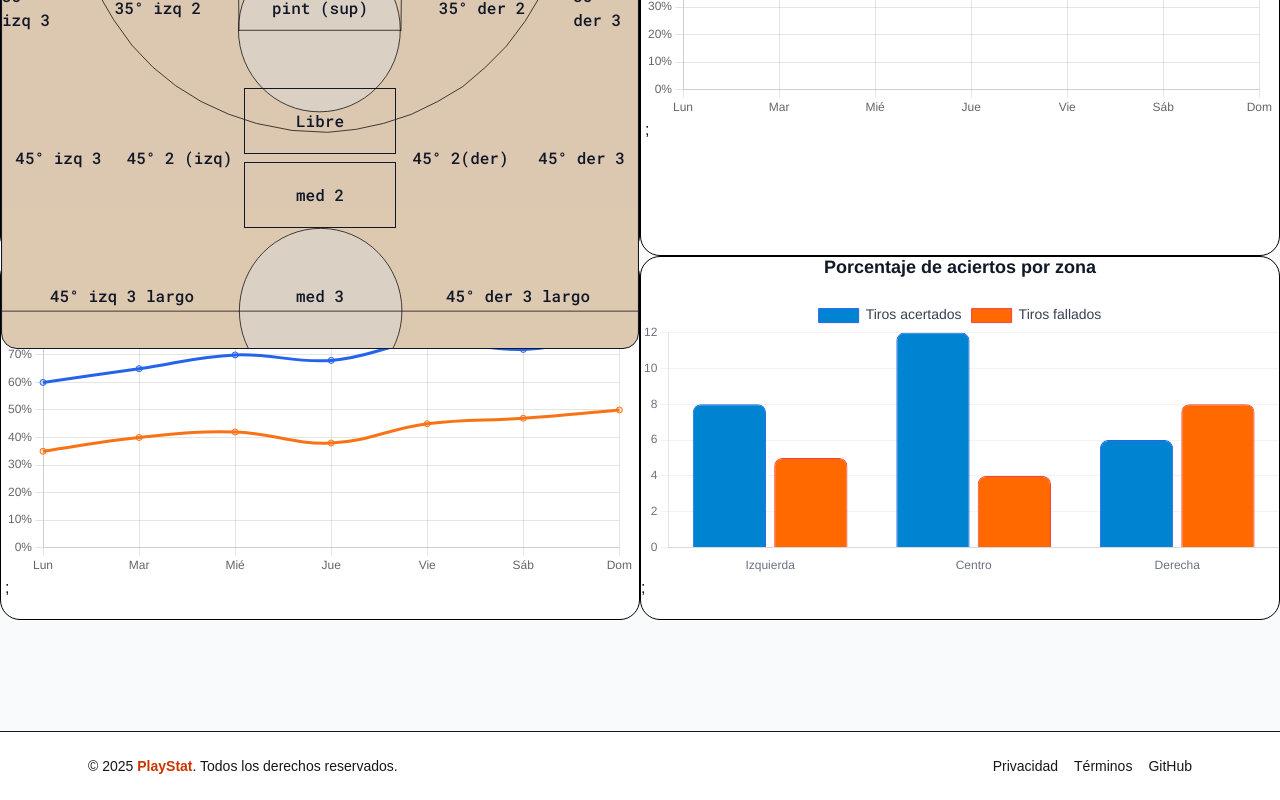
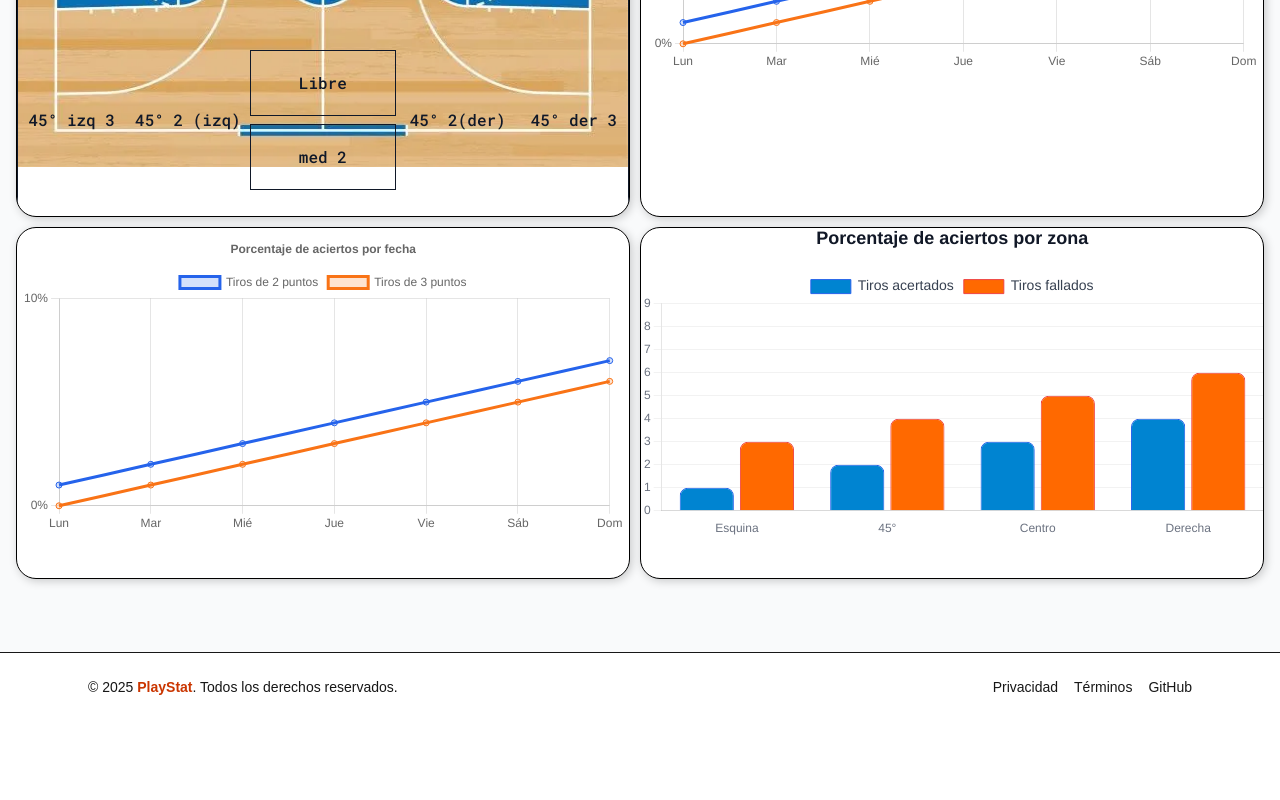
Before and after one commit to MarceloSanchezDev/PlayStat, a Next.js app: page /dashboard in a window 1280 px wide. Shown: the part 555-1355 px from the top of the page. After the commit the page ends 1276 px from the top, so only its background shows below. Built offline with nearby package versions, Linux system fonts and the light colour scheme.

Commit message:
add database

```diff
--- a/src/app/api/hello/route.js
+++ b/src/app/api/hello/route.js
@@ -1,8 +1,9 @@
 import { NextResponse } from "next/server";
-
+import { testFunction } from "../../lib/test.js";
 export async function GET() {
+  const testMessage = testFunction();
   return NextResponse.json({
-    message: "Hola desde la API 👋",
+    message: testMessage,
     at: new Date().toISOString(),
   });
 }
--- a/src/app/components/BarChart.jsx
+++ b/src/app/components/BarChart.jsx
@@ -21,8 +21,12 @@ ChartJS.register(
   Legend
 );
 
-// ⚙️ Opciones del gráfico
-const options = {
+
+
+export default function BarChart({numbers}) {
+  // ⚙️ Opciones del gráfico
+function options() {
+  return {
   responsive: true,
   plugins: {
     legend: {
@@ -53,15 +57,19 @@ const options = {
       grid: { color: "rgba(0,0,0,0.05)" },
     },
   },
+
+}
 };
+const dataM  = numbers?.map(num => num + 2);
 
 // 📊 Datos de ejemplo
-const data = {
-  labels: ["Izquierda", "Centro", "Derecha"],
+function data() {
+  return {
+  labels: ["Esquina", "45°",  "Centro", "Derecha"],
   datasets: [
     {
       label: "Tiros acertados",
-      data: [8, 12, 6],
+      data: numbers,
       backgroundColor: "#0084d1",
       borderColor: "rgba(37, 99, 235, 1)",
       borderWidth: 1,
@@ -69,19 +77,19 @@ const data = {
     },
     {
       label: "Tiros fallados",
-      data: [5, 4, 8],
+      data: dataM,
       backgroundColor: "#ff6900",
       borderColor: "rgba(239, 68, 68, 1)",
       borderWidth: 1,
       borderRadius: 8,
     },
   ],
-};
+}
+}
 
-export default function BarChart() {
   return (
     <div className="chart-container">
-      <Bar data={data} options={options} />;
+      <Bar data={data()} options={options()} />
     </div>
   );
 }
--- a/src/app/components/LineChart.jsx
+++ b/src/app/components/LineChart.jsx
@@ -23,8 +23,14 @@ ChartJS.register(
   Legend
 );
 
-// 🔹 Opciones de configuración
-const options = {
+
+
+
+export default function LineChart({numbers}) {
+  // 🔹 Opciones de
+//  configuración
+function options() {
+  return {
   responsive: true,
   plugins: {
     legend: {
@@ -45,14 +51,16 @@ const options = {
     },
   },
 };
+}
+const dataM =  numbers?.map(num => num - 1)
+ function data(){
 
-// 🔹 Datos del gráfico
-const data = {
+  return {
   labels: ["Lun", "Mar", "Mié", "Jue", "Vie", "Sáb", "Dom"],
   datasets: [
     {
       label: "Tiros de 2 puntos",
-      data: [60, 65, 70, 68, 75, 72, 78],
+      data: numbers,
       borderColor: "rgba(37, 99, 235, 1)", // azul
       backgroundColor: "rgba(37, 99, 235, 0.2)",
       tension: 0.4, // suaviza la línea
@@ -60,7 +68,7 @@ const data = {
     },
     {
       label: "Tiros de 3 puntos",
-      data: [35, 40, 42, 38, 45, 47, 50],
+      data: dataM,
       borderColor: "rgba(249, 115, 22, 1)", // naranja
       backgroundColor: "rgba(249, 115, 22, 0.2)",
       tension: 0.4,
@@ -68,11 +76,10 @@ const data = {
     },
   ],
 };
-
-export default function LineChart() {
+  }
   return (
     <div className="chart-container">
-      <Line data={data} options={options} />;
+      <Line data={data()} options={options()} />
     </div>
   );
 }
--- a/src/app/dashboard/page.jsx
+++ b/src/app/dashboard/page.jsx
@@ -1,10 +1,30 @@
 "use client";
+import { Suspense, useEffect, useState } from "react";
 import BarChart from "../components/BarChart";
 import CanchaZonas from "../components/Basqeut";
 import LineChart from "../components/LineChart";
 import MainComponent from "../components/mainComponent";
 
+
+
 export default function DashboardPage() {
+  const [numbers, setNumbers] = useState();
+  useEffect(()=>{
+    const fetchData = async () => {
+      try {
+        const response = await fetch('/api/hello', {
+          method: 'GET',
+        });
+        const data = await response.json();
+        setNumbers(data.message);
+        console.log('Mensaje de la API:', data.message);
+      } catch (error) {
+        console.error('Error al llamar a la API:', error);
+      }
+    };
+
+    fetchData();
+  }, [])
   return (
     <MainComponent>
       <h1 className="text-4xl md:text-6xl font-bold max-w-4xl leading-tight my-4">
@@ -15,16 +35,28 @@ export default function DashboardPage() {
       </p>
       <section className="dashboard">
         <article className="componente cancha">
-          <CanchaZonas />
+          <Suspense fallback={<div>Cargando...</div>}>
+
+          <CanchaZonas  />
+          </Suspense>
         </article>
         <article className="componente barchar">
-          <BarChart />
+          <Suspense fallback={<div className="text-red-600">Cargando...</div>}>
+
+          <BarChart numbers={numbers}/>
+          </Suspense>
         </article>
         <article className="componente linechart">
-          <LineChart />
+          <Suspense fallback={<div className="text-red-600"> cCargando...</div>}>
+
+          <LineChart numbers={numbers}/>
+          </Suspense>
         </article>
         <article className="componente linechart2">
-          <LineChart />
+          <Suspense fallback={<div className="text-red-600">Cargando...</div>}>
+
+          <LineChart numbers={numbers}/>
+          </Suspense>
         </article>
       </section>
     </MainComponent>
--- a/src/app/dashboard/user/page.jsx
+++ b/src/app/dashboard/user/page.jsx
@@ -1,7 +1,36 @@
+import MainComponent from "@/app/components/mainComponent";
+import { Suspense } from "react";
+
 export default function User() {
   return (
-    <div className="font-sans grid grid-rows-[20px_1fr_20px] items-center justify-items-center min-h-screen p-8 pb-20 gap-16 sm:p-20">
-      <h1>Marelo Sanchez User</h1>
-    </div>
+    <MainComponent >
+      <h1 className="text-4xl md:text-6xl font-bold max-w-4xl leading-tight my-4">Marelo Sanchez User</h1>
+    <section className="dashboard">
+            <article className="componente cancha">
+              <Suspense fallback={<div>Cargando...</div>}>
+      perfil de usuario
+
+              </Suspense>
+            </article>
+            <article className="componente barchar">
+              <Suspense fallback={<div className="text-red-600">Cargando...</div>}>
+    datos del usuario
+
+              </Suspense>
+            </article>
+            <article className="componente linechart">
+              <Suspense fallback={<div className="text-red-600"> cCargando...</div>}>
+    comentarios recientes
+
+              </Suspense>
+            </article>
+            <article className="componente linechart2">
+              <Suspense fallback={<div className="text-red-600">Cargando...</div>}>
+
+              comentarios destacados
+              </Suspense>
+            </article>
+          </section>
+    </MainComponent>
   );
 }
--- a/src/app/globals.css
+++ b/src/app/globals.css
@@ -35,7 +35,7 @@ button:hover{
 /* Contenedor con la cancha de fondo y la grilla de overlays */
 .canchaInvisible{
   position: relative;
-  background-image: url("/CanchaBasquet.svg");
+  background-image: url("/canchaBasquet.webp");
   background-size: 100%;
   min-height: 550px;
   height: 100%;
@@ -85,7 +85,7 @@ input[type="checkbox"]:hover {
   max-height: 100%;
 }
 .dashboard{
-  margin: 5%;
+  margin: 2%;
   max-width: 100%;
   min-height: 100dvh;
   display: grid;
@@ -95,6 +95,7 @@ input[type="checkbox"]:hover {
   align-items: center;
   grid-template-columns: 50% 25% 25% !important ; /* mejor fracciones que auto */
   grid-template-rows: 50% auto !important;
+  gap: 10px;
 }
 
 .componente{
@@ -102,8 +103,10 @@ input[type="checkbox"]:hover {
   border-radius: 20px;
   height: 100%;
   width: 100%;
+ overflow: hidden;
   max-width: 100%;
   background: #fff;
+  box-shadow: 2px 2px 10px #00000033;
 }
 
 /* cancha ocupa 2x2 (fila 1-2, col 1-2) */
--- /dev/null
+++ b/src/app/lib/test.js
@@ -0,0 +1,4 @@
+export function testFunction() {
+    const numbers = [1, 2, 3, 4, 5, 6, 7];
+  return numbers
+}
--- a/src/app/login/page.jsx
+++ b/src/app/login/page.jsx
@@ -2,7 +2,7 @@
 
 import Link from "next/link";
 import { useRouter } from "next/navigation";
-import { useEffect, useState } from "react";
+import { Suspense, useEffect, useState } from "react";
 import FormComponent from "../components/form/FormComponent";
 import ButtomForm from "../components/buttom/ButtomForm";
 import TitleFom from "../components/form/components/TitleFom";
@@ -29,6 +29,7 @@ export default function LoginPage() {
         const res = await fetch("/api/auth/check", { method: "GET" });
         // Si 200, ya está autenticado
         if (res.ok) {
+          login()
           const data = await res.json();
           if (alive && data?.authenticated) {
             router.replace("/dashboard");
@@ -89,7 +90,8 @@ export default function LoginPage() {
 
   return (
     <MainComponent>
-      <SectionForm>
+      <Suspense fallback={<div>Cargando...</div>}>
+         <SectionForm>
         <TitleFom title={"Login"} />
         <p className="text-center font-bold">
           Inicia sesión para poder acceder a tus datos
@@ -142,6 +144,8 @@ export default function LoginPage() {
           <Link href="/forgotPassword">Olvide mi contraseña</Link>
         </FormComponent>
       </SectionForm>
+        </Suspense>
+
       <p className="mt-5">
         Si no tienes una cuenta todavia,
         <Link
```
Also changed, not shown: src/app/lib/db.js (added).
